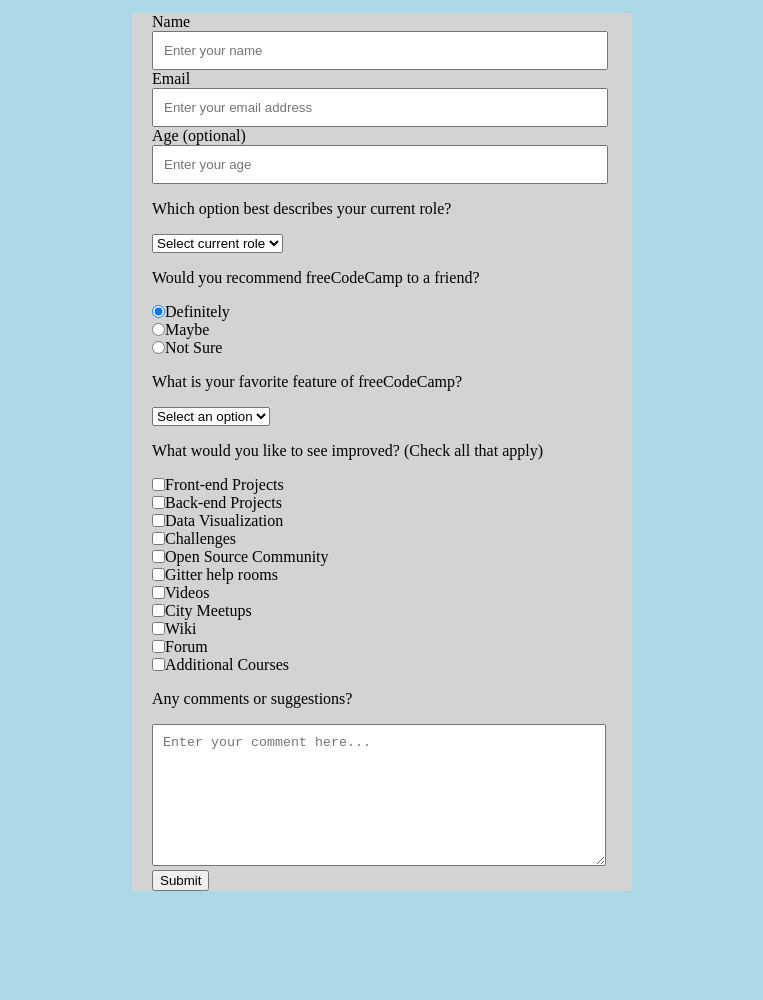
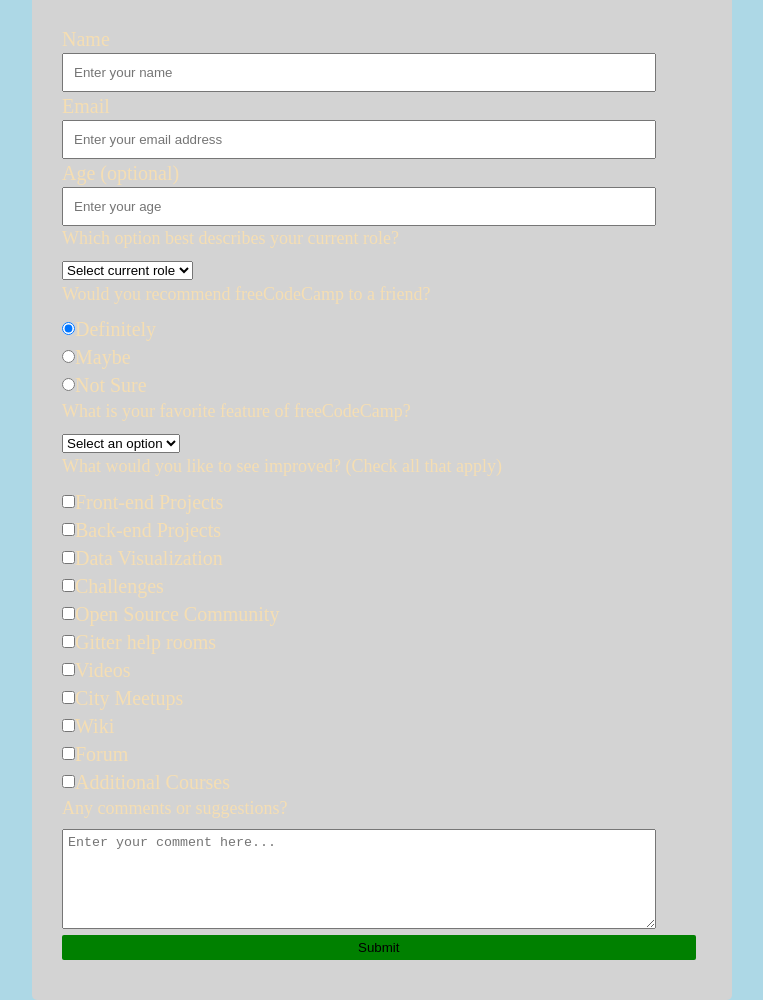
Before and after one commit to akwa51/mohad_akwa_microverse, a plain HTML site: page index.html in a window 1280 px wide. Shown: the part 101-1101 px from the top of the page, without its empty margins (258-1021 px from the left). Before the commit the page ends 992 px from the top, so only its background shows below. Drawn offline with Linux system fonts and the light colour scheme.

Commit message:
Index.html css updated

```diff
--- a/index.html
+++ b/index.html
@@ -46,15 +46,15 @@
             <div class="div-group">
                 <p >Would you recommend freeCodeCamp to a friend?</p>
                 <label>
-                <input type="radio" id="user-recommendation" value="definitely" checked class = "checkradio"/>Definitely
+                <input type="radio" name="user-recommendation" value="definitely" checked class = "checkradio"/>Definitely
                 </label>
 
                 <label>
-                <input type="radio" id="user-recommendation" value="maybe" class = "checkradio" />Maybe
+                <input type="radio" name="user-recommendation" value="maybe" class = "checkradio" />Maybe
                 </label>
 
                 <label>
-                <input type="radio" id="user-recommendation" value="notsure" class = "checkradio" />Not Sure
+                <input type="radio" name="user-recommendation" value="notsure" class = "checkradio" />Not Sure
                 </label>
 
             </div>
--- a/style.css
+++ b/style.css
@@ -1,27 +1,53 @@
+
+* {
+    box-sizing: border-box;
+  }
+
+
 body{
     background-color: lightblue;
-    max-width: 500px;
+    max-width: 700px;
     margin: auto;
+    line-height: 1.4;
+    font-size: 1rem;
+    font-weight: 400;
 
 }
 
 form {
-    border-radius: 2px;
-    background: darkblue;
+    border-radius: 5px;
+    background: rgb(36, 10, 207);
+    padding: 2.5rem 0.625rem;
+    color: wheat;
 }
-#title{
+
+
+p {
+    font-size: 1.125rem;
+  }
+
+  h1,
+  p {
+    margin-top: 0;
+    margin-bottom: 0.5rem;
+  }
+
+#title, #description {
 color: white;
+align-items: center;
 }
+
+
 .maincontainer {
     display: block;
     align-items: center;
     width: 100%;
-
 }
-.description {
+#description {
     font-style: italic;
     font-weight: 200;
   }
+
 #survey-form {
     background-color: lightgray;
 
@@ -48,16 +74,33 @@
 }
 
 textarea {
-min-height: 120px;
+min-height: 100px;
 width:90%;
-padding: 10px;
+padding: 5px;
+resize: vertical;
 }
+
+
 label {
     display: flex;
     align-items: center;
+    font-size: 20px;
 }
 
 .checkradio, .input-checkbox {
     display: inline-block;
 
 }
+
+button {
+    border: none;
+  }
+
+
+  .submit-button {
+    display: block;
+    width: 96%;
+    padding:5px;
+    background-color: green;
+    border-radius: 2px;
+  }
```
